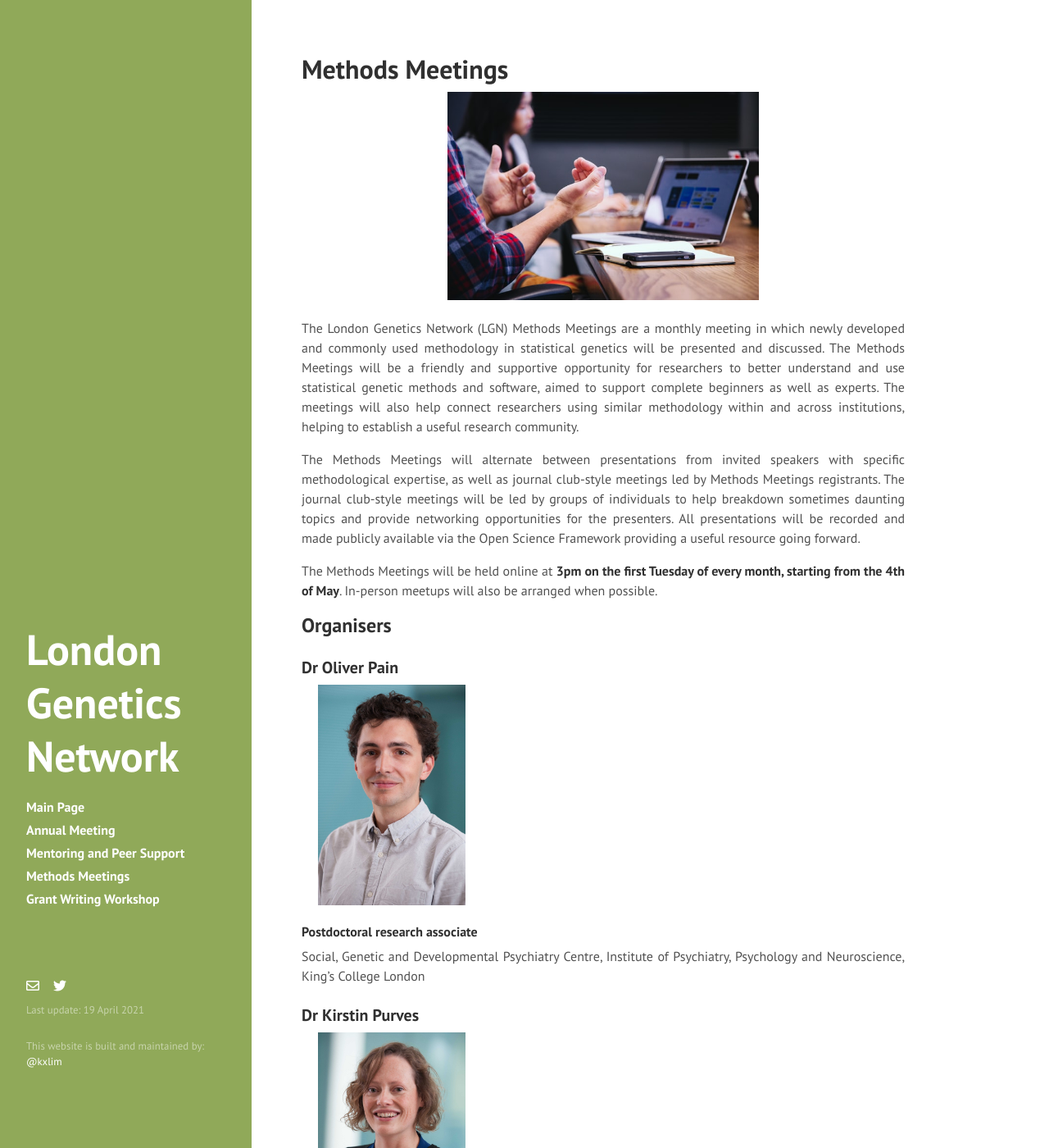
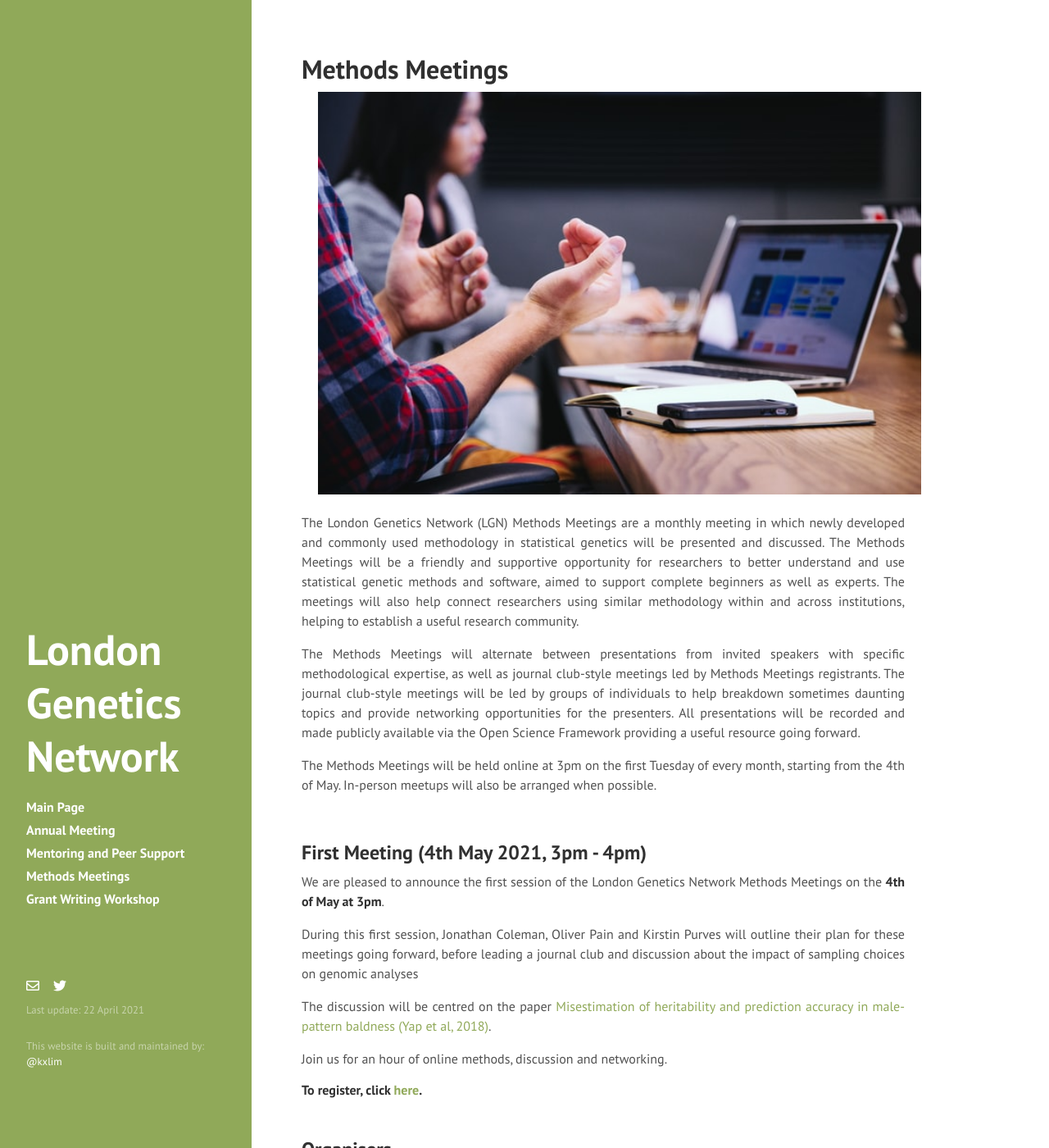
Before and after one commit to kai-lim/LondonGeneticsNetwork, a Jekyll site: the page built from methods.md, in a window 1280 px wide and 1400 px high. Shown: the whole window at 82% size. Built offline with Jekyll 4.4.1, drawn with Linux system fonts in a browser that asks for light colours; nearby versions of some CDN libraries; a style sheet for code colours, icons or effects is not loaded.

Commit message:
update for first methods meeting

```diff
--- a/_config.yml
+++ b/_config.yml
@@ -11,7 +11,7 @@ tagline:     ''
 description: ''
 url:         https://kai-lim.github.io/London_GenNet/
 baseurl:     /
-lastmod:    '19 April 2021'
+lastmod:    '22 April 2021'
 
 author:
   name:      'London Genetics Network'
--- a/methods.md
+++ b/methods.md
@@ -3,7 +3,7 @@ layout: page
 title: Methods Meetings
 ---
 <p align="center">
-  <img src="{{ "/" | relative_url }}assets/meeting-2.jpg" width="380" style="margin: 0px 20px"/>
+  <img src="{{ "/" | relative_url }}assets/meeting-2.jpg" width="100%" style="margin: 0px 20px"/>
   </p>
 
 
@@ -11,7 +11,23 @@ The London Genetics Network (LGN) Methods Meetings are a monthly meeting in whic
 
 The Methods Meetings will alternate between presentations from invited speakers with specific methodological expertise, as well as journal club-style meetings led by Methods Meetings registrants. The journal club-style meetings will be led by groups of individuals to help breakdown sometimes daunting topics and provide networking opportunities for the presenters. All presentations will be recorded and made publicly available via the Open Science Framework providing a useful resource going forward.
 
-The Methods Meetings will be held online at **3pm on the first Tuesday of every month, starting from the 4th of May**. In-person meetups will also be arranged when possible.
+The Methods Meetings will be held online at 3pm on the first Tuesday of every month, starting from the 4th of May. In-person meetups will also be arranged when possible.
+
+<br>
+
+## First Meeting (4th May 2021, 3pm - 4pm)
+
+We are pleased to announce the first session of the London Genetics Network Methods Meetings on the **4th of May at 3pm**.
+
+During this first session, Jonathan Coleman, Oliver Pain and Kirstin Purves will outline their plan for these meetings going forward, before leading a journal club and discussion about the impact of sampling choices on genomic analyses
+
+The discussion will be centred on the paper [Misestimation of heritability and prediction accuracy in male-pattern baldness (Yap et al, 2018)](https://www.nature.com/articles/s41467-018-04807-3).
+
+Join us for an hour of online methods, discussion and networking.
+
+##### To register, click [here](https://www.eventbrite.co.uk/e/london-genetics-network-methods-meeting-tickets-151619864095).
+
+<br>
 
 ## Organisers
 
```
